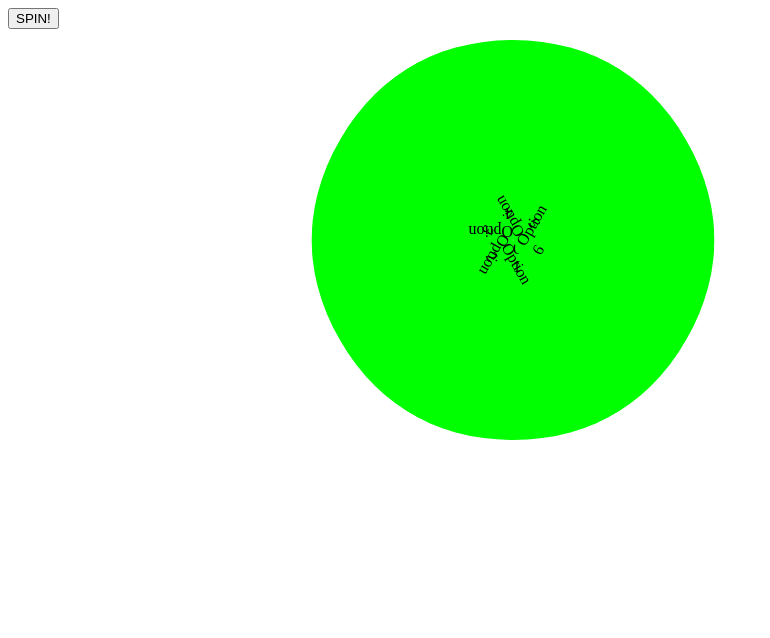
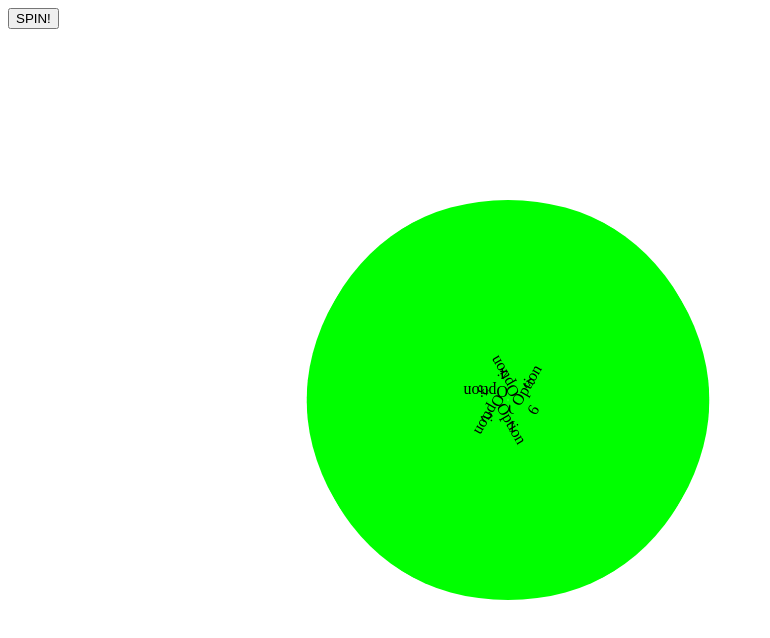
Before and after one commit to choyoon88/pp2-spinner-wheel, a plain HTML site: page index.html in a window 1280 px wide. Shown: the whole page, without its empty margins (0-770 px from the left). Drawn offline with Linux system fonts and the light colour scheme.

Commit message:
Fix position for the class option

```diff
--- a/assets/style.css
+++ b/assets/style.css
@@ -9,8 +9,7 @@
 
 .option {
     position: absolute;
-    top: 30%;
-    left: 1%;
+    top: 50%;
     transform-origin: top center;
     width: 0;
     height: 0;
```
